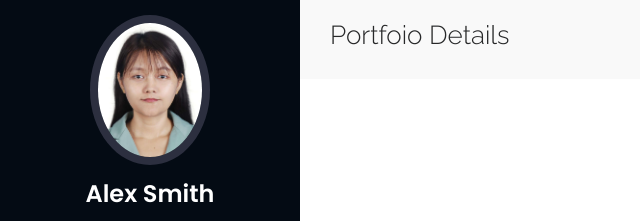
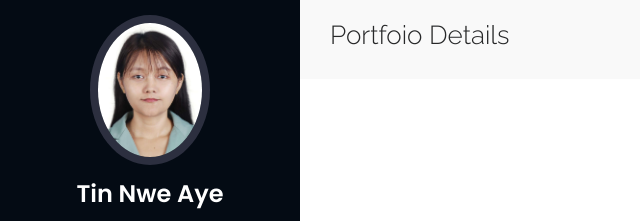
Before and after one commit to Tinnwe-aye/TinNweAye, a plain HTML site: page portfolio-details.html in a window 1280 px wide. Shown: the top 221 px of the page, 0-640 px from the left. Drawn offline with nearby package versions, Linux system fonts and the light colour scheme.

Commit message:
Modified

```diff
--- a/portfolio-details.html
+++ b/portfolio-details.html
@@ -47,7 +47,7 @@
 
       <div class="profile">
         <img src="assets/img/profile-img.jpeg" alt="" class="img-fluid rounded-circle">
-        <h1 class="text-light"><a href="index.html">Alex Smith</a></h1>
+        <h1 class="text-light"><a href="index.html">Tin Nwe Aye</a></h1>
         <div class="social-links mt-3 text-center">
           <!-- <a href="#" class="twitter"><i class="bx bxl-twitter"></i></a> -->
           <a href="https://www.facebook.com/tinnwe.aye.7/" class="facebook"><i class="bx bxl-facebook"></i></a>
```
Also changed, not shown: portfolio-details2.html (+1 -1 lines), portfolio-details3.html (+1 -1 lines), portfolio-details4.html (+1 -1 lines), portfolio-details5.html (+1 -1 lines), portfolio-details6.html (+1 -1 lines).
